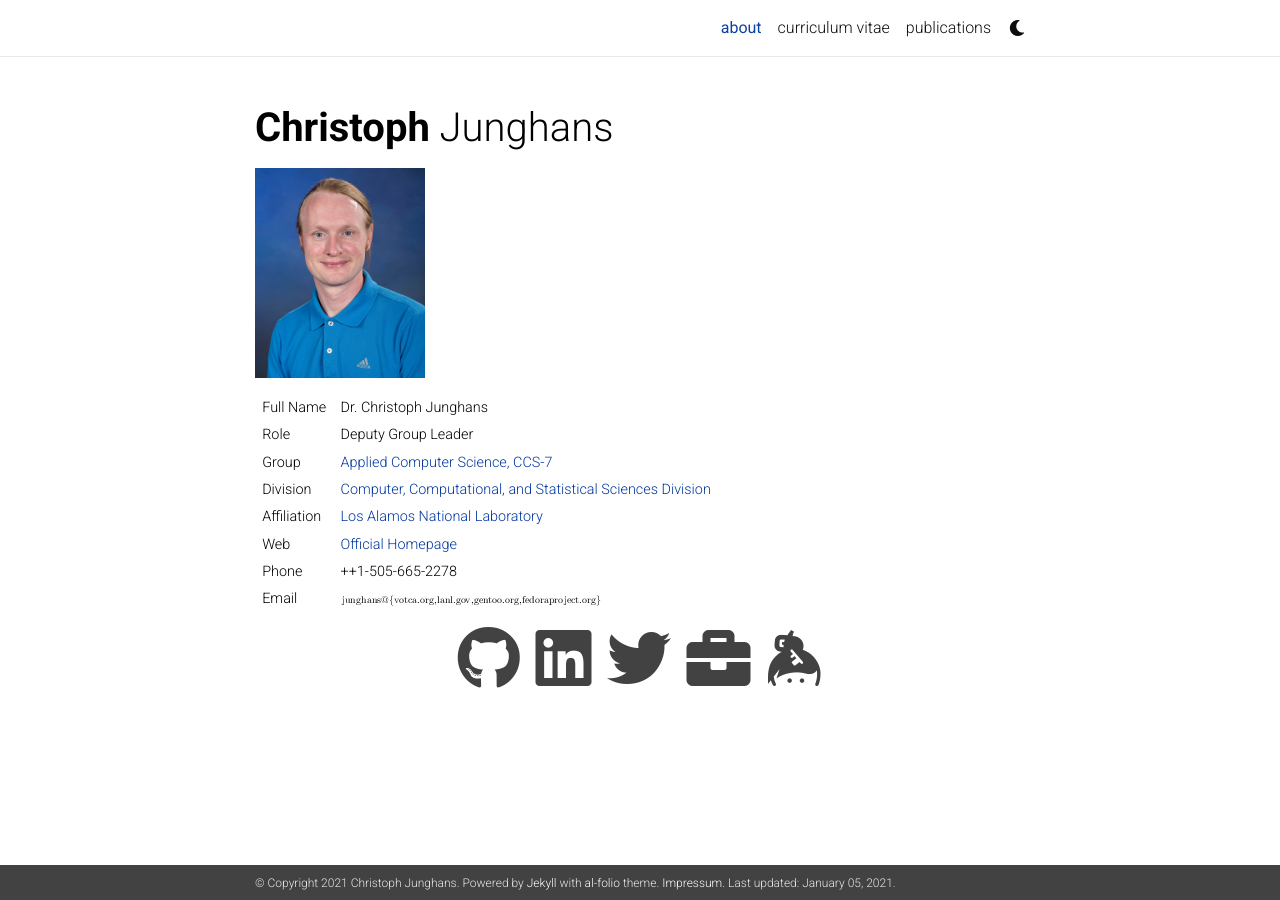
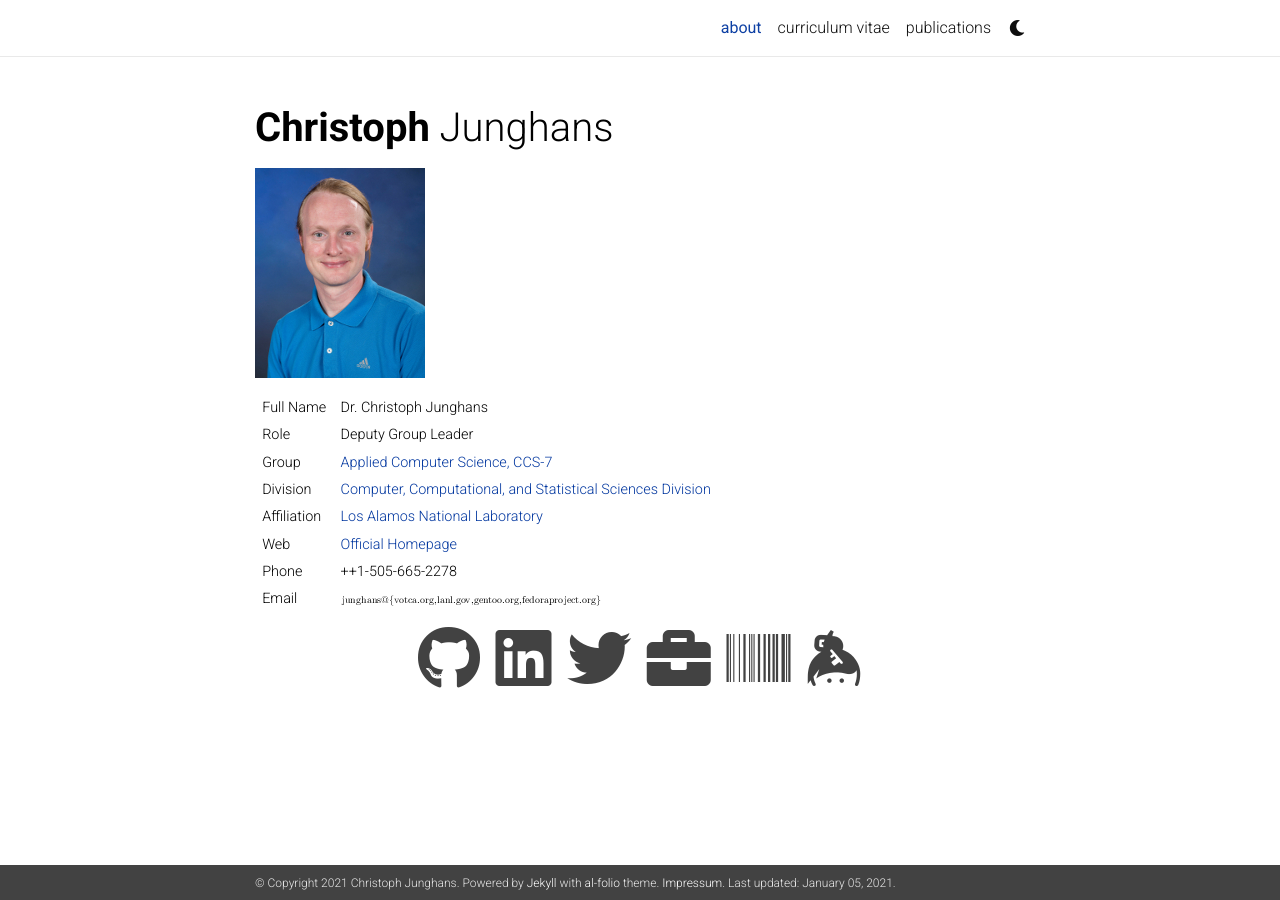
Before and after one commit to junghans/junghans.github.io, a Jekyll site: the page built from _pages/about.md, in a window 1280 px wide. Built offline with Jekyll 4.4.1, drawn with Linux system fonts in a browser that asks for light colours; nearby versions of some CDN libraries; a style sheet for code colours, icons or effects is not loaded.

Commit message:
social: add wikidata_id

```diff
--- a/_config.yml
+++ b/_config.yml
@@ -52,6 +52,7 @@ research_gate_profile: Christoph_Junghans # your profile on ResearchGate
 blogger_url: # your blogger URL
 work_url: https://www.lanl.gov/junghans # other homepage
 keybase_username: junghans # your keybase user name
+wikidata_id: Q50042017 # your wikidata id
 
 contact_note:
 
--- a/_includes/social.html
+++ b/_includes/social.html
@@ -11,6 +11,7 @@
   {% if site.quora_username %}<a href="https://www.quora.com/profile/{{ site.quora_username }}" target="_blank" title="Quora"><i class="fab fa-quora"></i></a>{% endif %}
   {% if site.blogger_url %}<a href="{{ site.blogger_url }}" target="_blank" title="Blogger"><i class="fab fa-blogger-b"></i></a>{% endif %}
   {% if site.work_url %}<a href="{{ site.work_url }}" target="_blank" title="Work"><i class="fas fa-briefcase"></i></a>{% endif %}
+  {% if site.wikidata_id %}<a href="{https://www.wikidata.org/wiki/{ site.wikidata_id }}" target="_blank" title="Wikidata"><i class="fas fa-barcode"></i></a>{% endif %}
   {% if site.strava_userid %}<a href="https://www.strava.com/athletes/{{ site.strava_userid }}" target="_blank" title="Strava"><i class="fab fa-strava"></i></a>{% endif %}
   {% if site.keybase_username %}<a href="https://keybase.io/{{ site.keybase_username }}" target="_blank" title="Keybase"><i class="fab fa-keybase"></i></a>{% endif %}
 </span>
```
